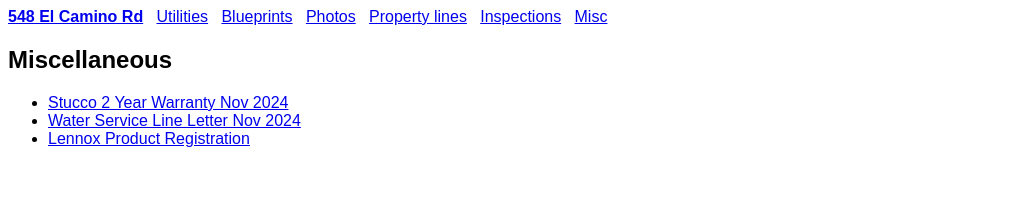
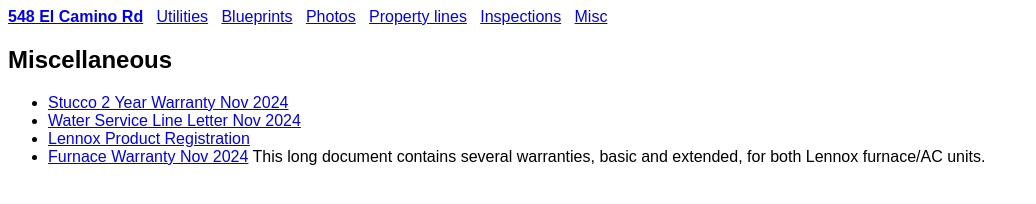
Before and after one commit to riordanmr/miscweb, a plain HTML site: page 548elcamino/misc.html in a window 1280 px wide. Shown: the whole page, without its empty margins (0-1036 px from the left). Drawn offline with Linux system fonts and the light colour scheme.

Commit message:
548: add furnace warranty

```diff
--- a/548elcamino/misc.html
+++ b/548elcamino/misc.html
@@ -18,6 +18,9 @@
             <li><a href="miscdocs/2024-11-18HalesStucco8127-2YearWarranty.pdf">Stucco 2 Year Warranty Nov 2024</a></li>
             <li><a href="miscdocs/2024-11-22WaterServiceLineLetter.pdf">Water Service Line Letter Nov 2024</a></li>
             <li><a href="miscdocs/2024-11-15LennoxProductRegistration.pdf">Lennox Product Registration</a></li>
+            <li><a href="miscdocs/2024-11FurnaceWarranty.pdf">Furnace Warranty Nov 2024</a> This long document
+            contains several warranties, basic and extended, for both Lennox furnace/AC units.</li>
+
         </ul>
     </div>
 
```
Also changed, not shown: 548elcamino/photos.html (+1 -1 lines), 1 other file.
